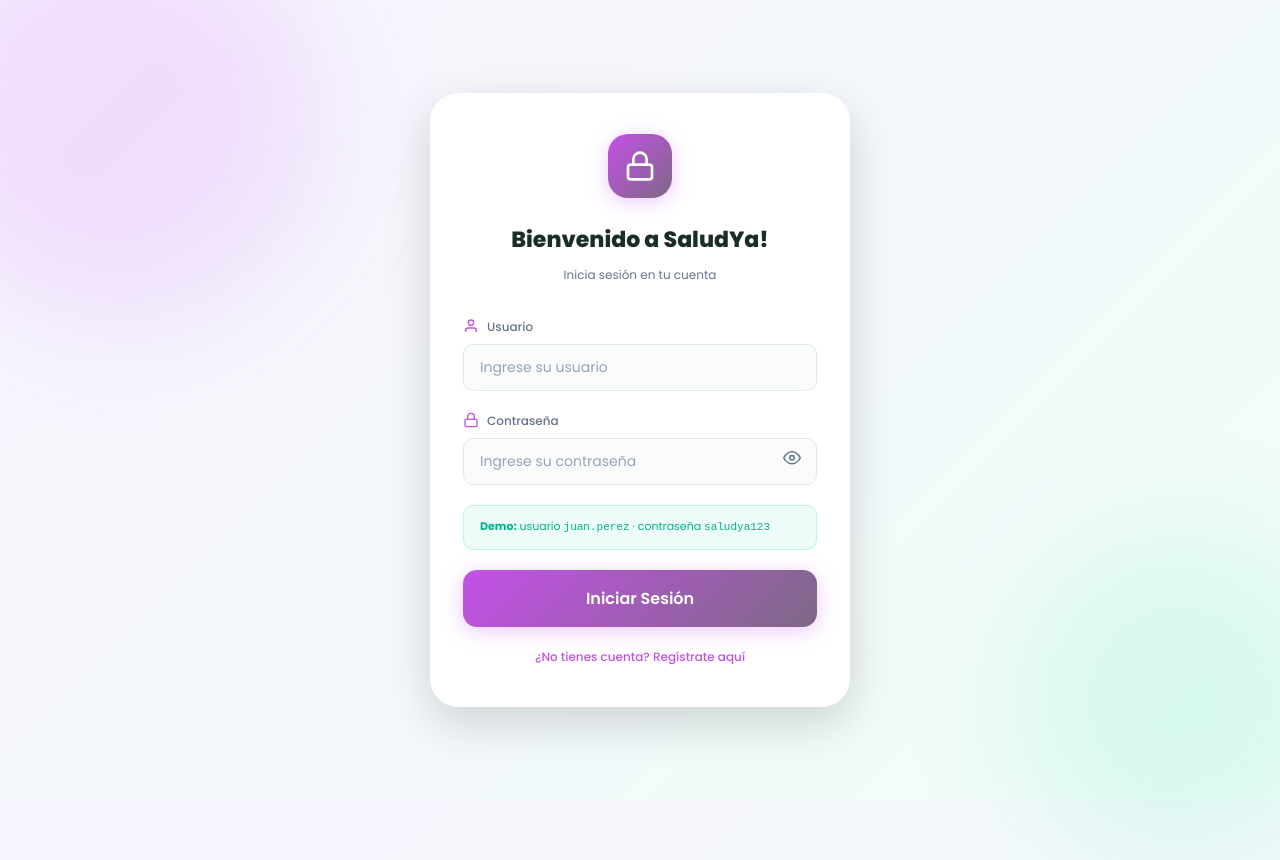
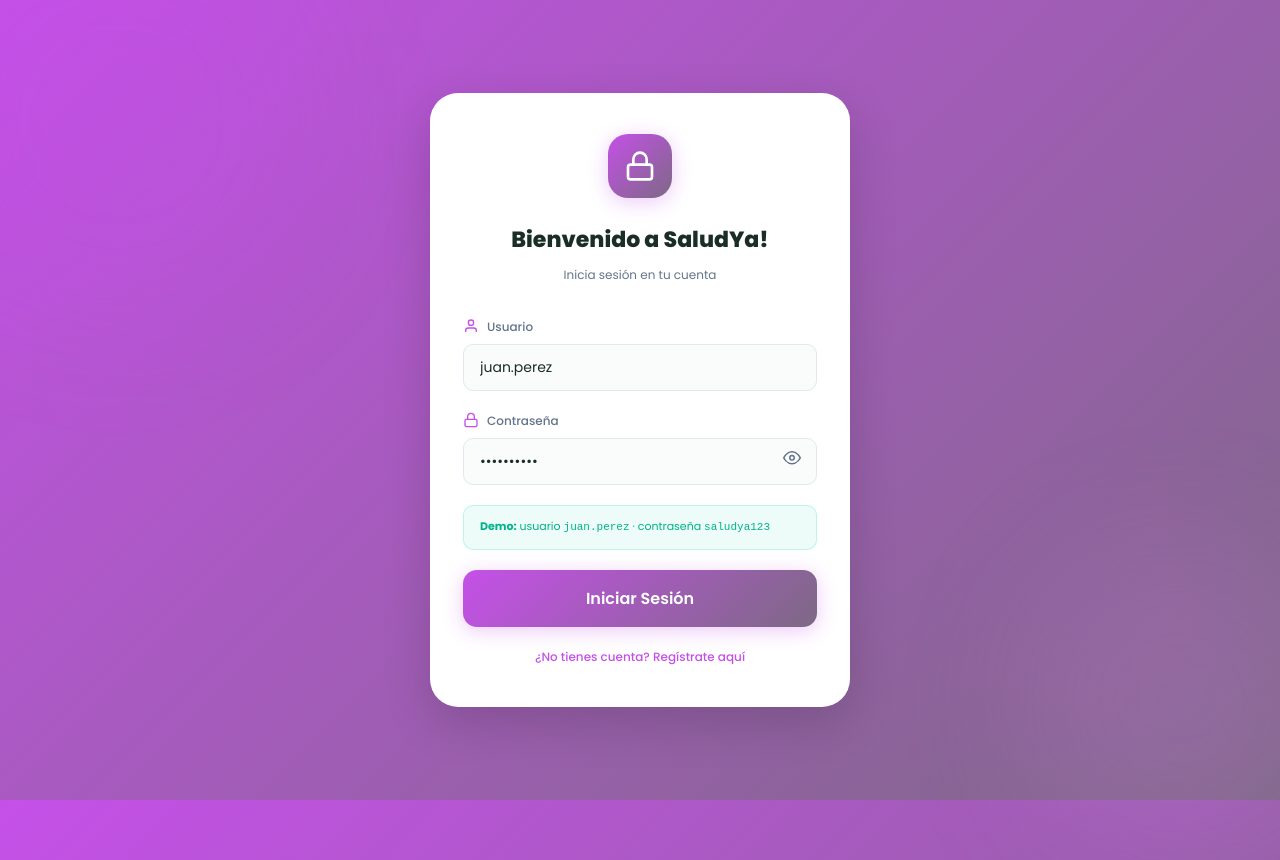
Before and after one commit to Renovatio-V/SaludYA-V3, a plain HTML site: page index.html in a window 1280 px wide. Shown: the top 860 px of the page. Drawn offline with Linux system fonts and the light colour scheme.

Commit message:
login adjustments

```diff
--- a/css/login.css
+++ b/css/login.css
@@ -4,7 +4,7 @@
 
 .login-body {
   min-height: 100vh;
-  background: var(--gradient-bg);
+  background: var(--gradient-primary);
   display: flex;
   align-items: center;
   justify-content: center;
@@ -29,7 +29,7 @@
 }
 .login-body::after {
   width: 320px; height: 320px;
-  background: rgba(0,212,161,0.10);
+  background: rgba(217,125,240,0.16);
   bottom: -60px; right: -60px;
 }
 
--- a/js/login.js
+++ b/js/login.js
@@ -21,6 +21,39 @@ document.addEventListener('DOMContentLoaded', () => {
 
   // Demo credentials
   const DEMO_USER = { username: 'juan.perez', password: 'saludya123' };
+
+  async function typeDemoValue(input, value) {
+    if (input.value) return false;
+
+    if (window.matchMedia('(prefers-reduced-motion: reduce)').matches) {
+      input.value = value;
+      return true;
+    }
+
+    let cancelled = false;
+    const cancel = () => { cancelled = true; };
+    const userEvents = ['beforeinput', 'keydown', 'paste', 'drop', 'pointerdown'];
+    userEvents.forEach(event => input.addEventListener(event, cancel, { once: true }));
+
+    try {
+      for (let index = 0; index < value.length; index++) {
+        if (cancelled || input.value !== value.slice(0, index)) break;
+        input.value += value[index];
+        await new Promise(resolve => setTimeout(resolve, 110));
+      }
+    } finally {
+      userEvents.forEach(event => input.removeEventListener(event, cancel));
+    }
+    return !cancelled && input.value === value;
+  }
+
+  if (!usernameInput.value && !passwordInput.value) {
+    typeDemoValue(usernameInput, DEMO_USER.username)
+      .then(typed => typed
+        ? new Promise(resolve => setTimeout(() => resolve(true), 250))
+        : false)
+      .then(shouldTypePassword => shouldTypePassword && typeDemoValue(passwordInput, DEMO_USER.password));
+  }
 
   // Toggle password visibility
   toggleBtn.addEventListener('click', () => {
```
